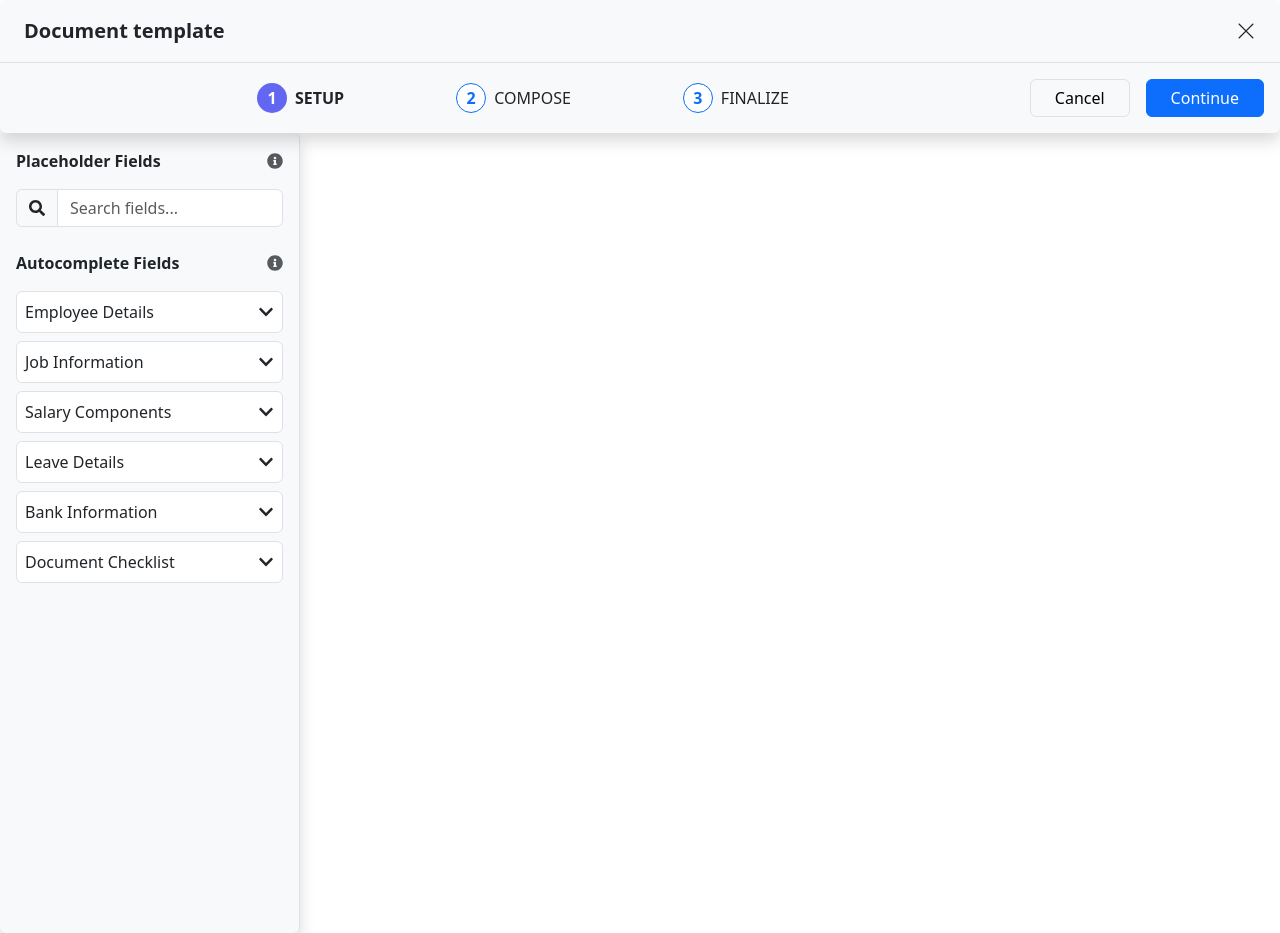
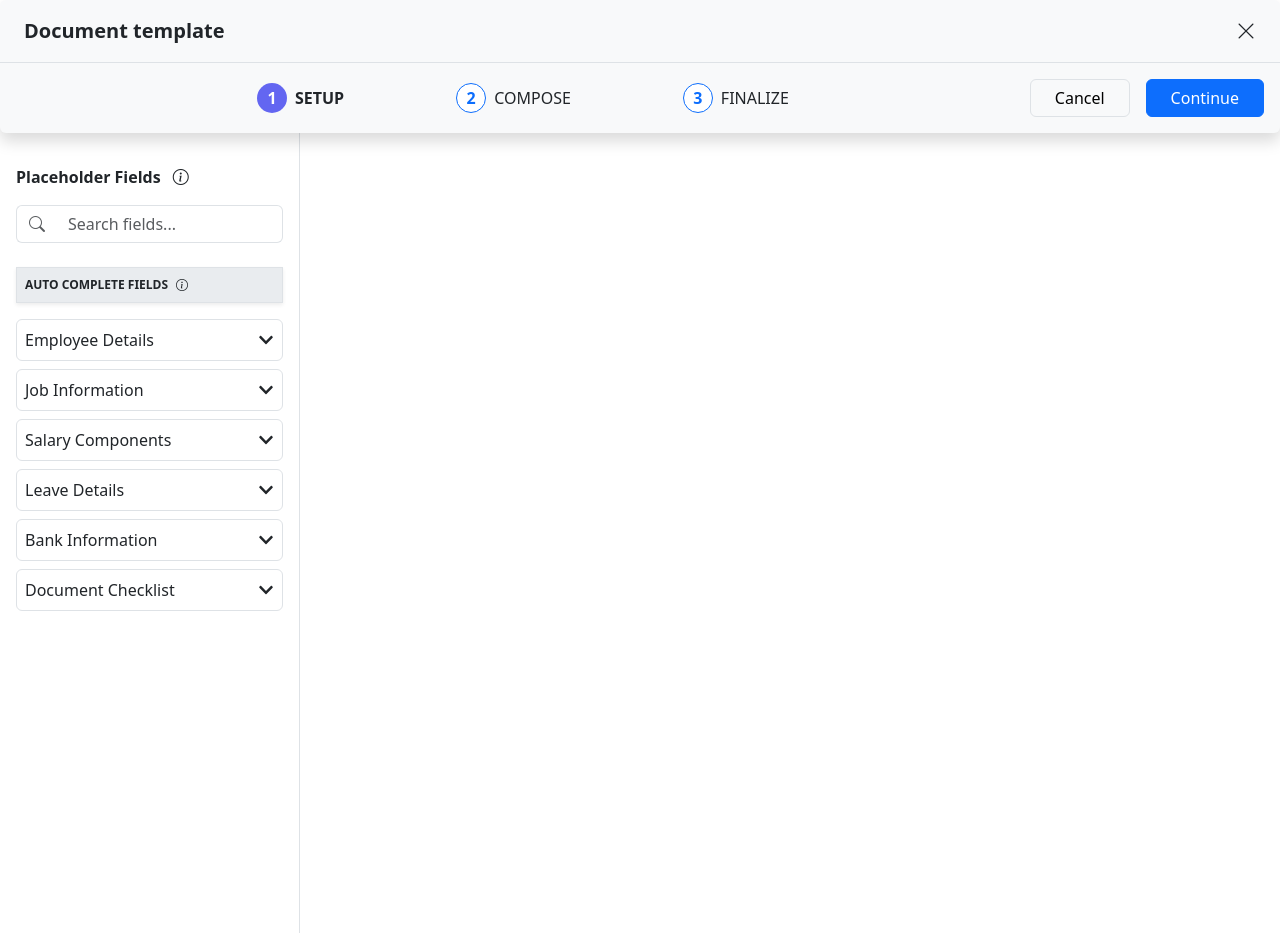
Before and after one commit to esitorsunil/keka, a React (Vite) app: page /compose in a window 1280 px wide. Built offline with nearby package versions, Linux system fonts and the light colour scheme.

Commit message:
Add files via upload

```diff
--- a/src/Pages/ComposeSideBar.jsx
+++ b/src/Pages/ComposeSideBar.jsx
@@ -1,5 +1,5 @@
 import React, { useState } from 'react';
-import { FaInfoCircle, FaSearch, FaChevronDown, FaChevronUp } from 'react-icons/fa';
+import { FaChevronDown, FaChevronUp } from 'react-icons/fa';
 import 'bootstrap/dist/css/bootstrap.min.css';
 
 const fieldSections = [
@@ -22,31 +22,40 @@ const ComposeSidebar = () => {
   };
 
   return (
-    <div className="shadow bg-body-tertiary rounded bg-light p-3 border-end z-1" style={{ width: '300px', height: '100vh', overflowY: 'auto' }}>
+    <div className=" p-3 border-end" style={{ width: '300px', height: '100vh', overflowY: 'auto', zIndex: 0}}>
 
-      {/* Placeholder Fields Heading */}
-      <div className="d-flex justify-content-between align-items-center mb-3">
-        <strong>Placeholder Fields</strong>
-        <FaInfoCircle className="text-muted" />
+
+      <div className="d-flex justify-content-between align-items-center mt-3">
+        <p className=" fw-semibold">Placeholder Fields    <i class="bi bi-info-circle mb-1 ms-2"></i></p>
+
       </div>
 
-      {/* Search bar */}
+
       <div className="input-group mb-4">
-        <span className="input-group-text"><FaSearch /></span>
+      <span className="input-group-text bg-transparent border-end-0">
+        <i className="bi bi-search text-muted"></i>
+       </span>
         <input
-          type="text"
-          className="form-control"
-          placeholder="Search fields..."
+         type="text"
+         className="form-control border-start-0"
+         placeholder="Search fields..."
         />
       </div>
 
-      {/* Autocomplete Fields Heading */}
-      <div className="d-flex justify-content-between align-items-center mb-3">
-        <strong>Autocomplete Fields</strong>
-        <FaInfoCircle className="text-muted" />
-      </div>
+      <div
+  className="d-flex justify-content-between align-items-center mb-3 border border-bottom shadow-sm p-2"
+  style={{
+    borderBottom: '1px solid var(--bs-border-color-translucent)',
+    backgroundColor: 'var(--bs-secondary-bg)'
+  }}
+>
+  <p className="text-xs fw-semibold m-0" style={{ fontSize: '12px' }}>
+    AUTO COMPLETE FIELDS
+    <i className="bi bi-info-circle ms-2"></i>
+  </p>
+</div>
 
-      {/* Expandable Field Sections */}
+
       {fieldSections.map(section => (
         <div key={section} className="mb-2">
           <div
--- a/src/Pages/SetupPage.jsx
+++ b/src/Pages/SetupPage.jsx
@@ -18,7 +18,7 @@ const Setup = () => {
     <>
       <DocumentHeader />
 
-      <div className="ms-4">
+      <div className="ms-4 mt-4 py-3">
         <div className="d-flex justify-content-start">
           <div style={{ width: '40%' }}>
 
```
Also changed, not shown: data.json (added, +84 -0 lines).
